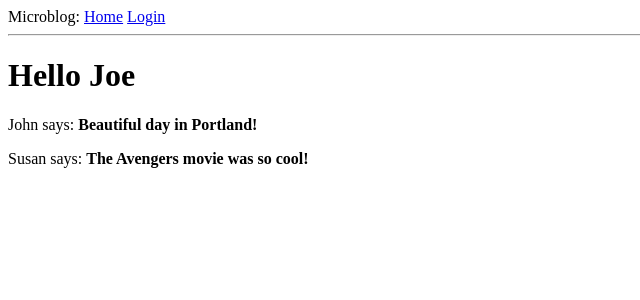
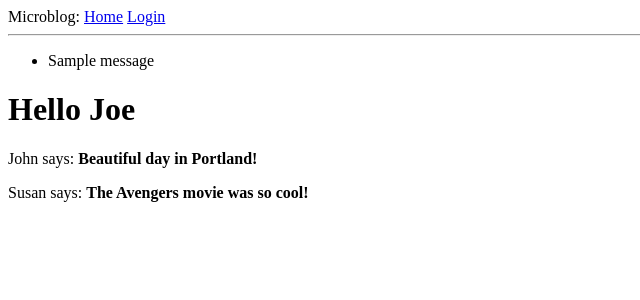
Before and after one commit to Pericles001/microblog, a Flask app: page / in a window 1280 px wide. Shown: the top 300 px of the page, without its empty margins (0-640 px from the left). Run offline with Flask 2, Linux system fonts and the light colour scheme; one stand-in notice (Sample message) is shown.

Commit message:
steps to show user message
-import flash and redirect into routes file

-add tags into base template

```diff
--- a/app/routes.py
+++ b/app/routes.py
@@ -1,4 +1,5 @@
-from app import app, request, render_template
+from app import app
+from flask import render_template, flash, redirect
 from app.forms import LoginForm
 
 
--- a/app/templates/base.html
+++ b/app/templates/base.html
@@ -16,6 +16,16 @@
     <a href="/login">Login</a>
   </div>
   <hr>
+  {% with messages = get_flashed_messages() %}
+  {% if messages %}
+  <ul>
+    {% for message in messages%}
+
+    <li>{{ message }}</li>
+    {% endfor %}
+  </ul>
+  {% endif %}
+  {% endwith %}
   {% block content %}{% endblock %}
 </body>
 
```
